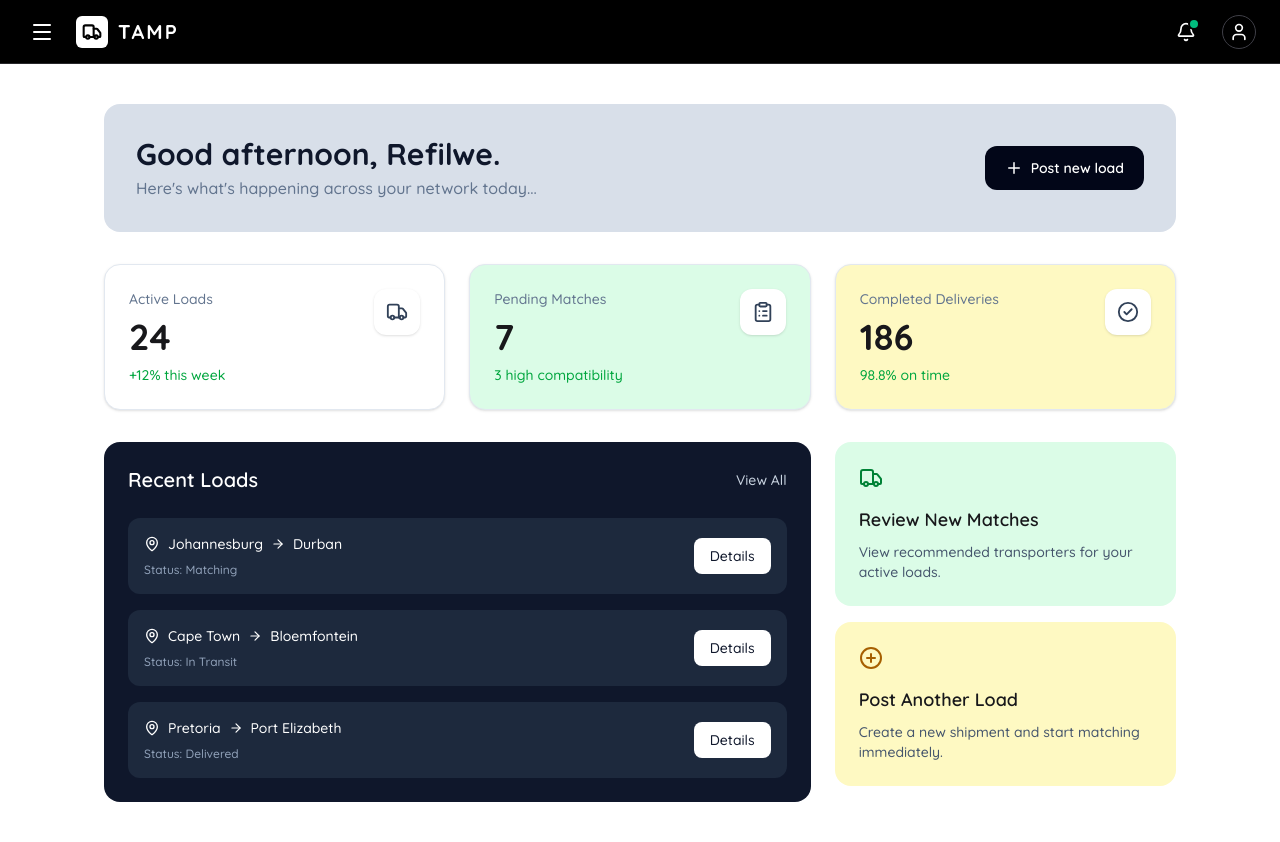
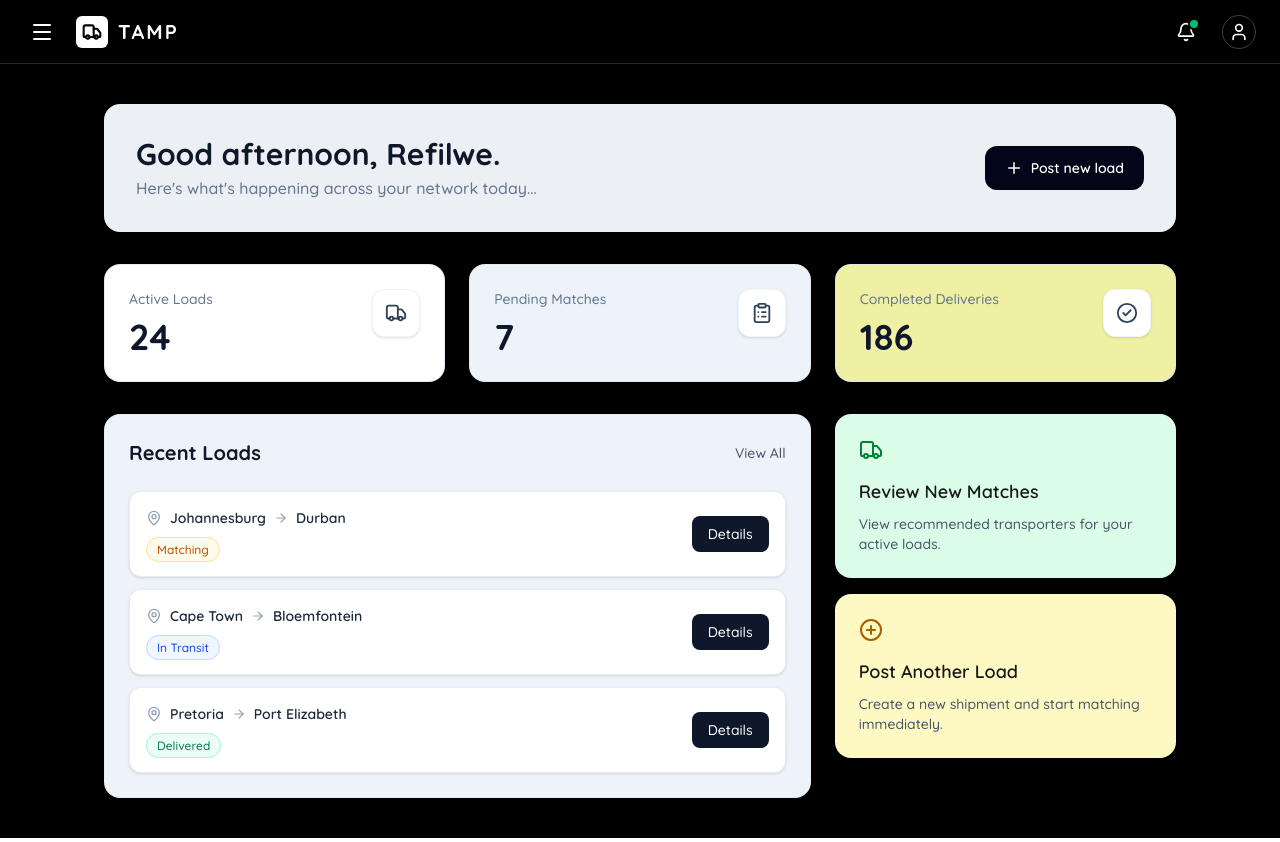
Before and after one commit to RefilweSothoane/tamp-mvp, a React (Vite) app: page /freight-owner/dashboard in a window 1280 px wide. Built offline with nearby package versions, Linux system fonts and the light colour scheme.

Commit message:
Enhance dashboard components with improved styling and functionality; add animated number feature to StatsCard, update Greeting and RecentLoads styles, and refine layout background color

```diff
--- a/src/components/dashboard/Greeting.jsx
+++ b/src/components/dashboard/Greeting.jsx
@@ -11,7 +11,7 @@ function Greeting({ name }) {
   }
 
   return (
-    <section className="flex flex-col gap-6 lg:flex-row lg:items-center lg:justify-between mb-8 bg-[#D8DFE9] p-6 lg:p-8 rounded-2xl">
+    <section className="flex flex-col gap-6 lg:flex-row lg:items-center lg:justify-between mb-8 bg-[#ECEFF3] p-6 lg:p-8 rounded-2xl">
       <div>
         <h1 className="text-3xl font-bold text-slate-900">
           {greeting}, {name}.
--- a/src/components/dashboard/RecentLoads.jsx
+++ b/src/components/dashboard/RecentLoads.jsx
@@ -21,44 +21,60 @@ const recentLoads = [
   },
 ];
 
+// Helper to style status badges cleanly
+const getStatusStyles = (status) => {
+  switch (status) {
+    case "Matching":
+      return "bg-amber-50 text-amber-700 border-amber-200";
+    case "In Transit":
+      return "bg-blue-50 text-blue-700 border-blue-200";
+    case "Delivered":
+      return "bg-emerald-50 text-emerald-700 border-emerald-200";
+    default:
+      return "bg-slate-100 text-slate-600 border-slate-200";
+  }
+};
+
 function RecentLoads() {
   return (
-    <div className="bg-slate-900 rounded-2xl p-6 text-white">
+    <div className="bg-[#EEF3F9] rounded-2xl p-6 border border-slate-200/60">
       <div className="flex justify-between items-center mb-6">
-        <h2 className="text-xl font-semibold">Recent Loads</h2>
+        <h2 className="text-xl font-bold text-slate-900">Recent Loads</h2>
 
-        <button className="text-sm text-slate-300 hover:text-white">
+        <button className="text-sm font-medium text-slate-600 hover:text-slate-900 transition">
           View All
         </button>
       </div>
 
-      <div className="space-y-4">
+      <div className="space-y-3">
         {recentLoads.map((load) => (
           <div
             key={load.id}
-            className="bg-slate-800 rounded-xl p-4 flex justify-between items-center"
+            className="bg-white rounded-xl p-4 flex justify-between items-center border border-slate-200/80 shadow-sm"
           >
             <div>
-              <div className="flex items-center gap-2 text-sm">
-                <MapPin size={16} />
+              <div className="flex items-center gap-2 text-sm font-semibold text-slate-800">
+                <MapPin size={16} className="text-slate-400" />
 
-                <span>
-                  {load.origin}
-                </span>
+                <span>{load.origin}</span>
 
-                <ArrowRight size={14} />
+                <ArrowRight size={14} className="text-slate-400" />
 
-                <span>
-                  {load.destination}
+                <span>{load.destination}</span>
+              </div>
+
+              <div className="mt-2">
+                <span
+                  className={`text-xs font-medium px-2.5 py-1 rounded-full border ${getStatusStyles(
+                    load.status
+                  )}`}
+                >
+                  {load.status}
                 </span>
               </div>
-
-              <p className="text-xs text-slate-400 mt-2">
-                Status: {load.status}
-              </p>
             </div>
 
-            <button className="text-sm bg-white text-slate-900 px-4 py-2 rounded-lg hover:bg-slate-200 transition">
+            <button className="text-sm bg-slate-900 text-white px-4 py-2 rounded-lg font-medium hover:bg-slate-800 transition">
               Details
             </button>
           </div>
--- a/src/components/dashboard/StatsCard.jsx
+++ b/src/components/dashboard/StatsCard.jsx
@@ -1,20 +1,56 @@
+import { useEffect, useState } from "react";
+import { CheckCircle2, TrendingUp } from "lucide-react";
+
+// Helper component to handle smooth count-up animation
+function AnimatedNumber({ value, duration = 1200 }) {
+  const [count, setCount] = useState(0);
+
+  useEffect(() => {
+    // If the value passed isn't a number (or string number), render it plain
+    const target = parseInt(value, 10);
+    if (isNaN(target)) {
+      setCount(value);
+      return;
+    }
+
+    let start = 0;
+    const increment = target / (duration / 16); // ~60fps frame rate
+    const timer = setInterval(() => {
+      start += increment;
+      if (start >= target) {
+        setCount(target);
+        clearInterval(timer);
+      } else {
+        setCount(Math.floor(start));
+      }
+    }, 16);
+
+    return () => clearInterval(timer);
+  }, [value, duration]);
+
+  return <span>{count}</span>;
+}
+
 function StatsCard({
   title,
   value,
-  subtitle,
   icon: Icon,
-  bgColor,
+  bgColor = "bg-[#EEF3F9]",
 }) {
   return (
-    <div className={`${bgColor} rounded-2xl p-6 shadow-sm border border-slate-200`}>
+    <div className={`${bgColor} rounded-2xl p-6 shadow-sm border border-slate-200/80`}>
       <div className="flex items-start justify-between">
         <div>
-          <p className="text-sm text-slate-500">{title}</p>
-          <h2 className="text-4xl font-bold mt-2">{value}</h2>
-          <p className="text-sm text-green-600 mt-2">{subtitle}</p>
+          <p className="text-sm font-medium text-slate-500">{title}</p>
+
+          {/* Animated Big Value */}
+          <h2 className="text-4xl font-bold mt-2 text-slate-900">
+            <AnimatedNumber value={value} />
+          </h2>
         </div>
 
-        <div className="p-3 rounded-xl bg-white shadow">
+        {/* Top Right Main Icon Block */}
+        <div className="p-3 rounded-xl bg-white shadow-sm border border-slate-100">
           <Icon size={22} className="text-slate-700" />
         </div>
       </div>
--- a/src/components/layout/Layout.jsx
+++ b/src/components/layout/Layout.jsx
@@ -6,7 +6,7 @@ export default function Layout({ children }) {
   const [isSidebarOpen, setIsSidebarOpen] = useState(false);
 
   return (
-    <div className="min-h-screen bg-white text-[#18181b] flex flex-col font-['Quicksand',_sans-serif]">
+    <div className="min-h-screen bg-black text-[#18181b] flex flex-col font-['Quicksand',_sans-serif]">
       {/* Global Google Font Import Injection */}
       <style>{`
         @import url('https://fonts.googleapis.com/css2?family=Quicksand:wght@500;600;700;800&display=swap');
--- a/src/data/dashboardStats.js
+++ b/src/data/dashboardStats.js
@@ -4,22 +4,21 @@ export const dashboardStats = [
   {
     title: "Active Loads",
     value: 24,
-    subtitle: "+12% this week",
+
     icon: Truck,
     bgColor: "bg-white",
   },
   {
     title: "Pending Matches",
     value: 7,
-    subtitle: "3 high compatibility",
     icon: ClipboardList,
-    bgColor: "bg-green-100",
+    bgColor: "bg-[#EEF3F9]",
   },
   {
     title: "Completed Deliveries",
     value: 186,
-    subtitle: "98.8% on time",
+
     icon: CircleCheck,
-    bgColor: "bg-yellow-100",
+    bgColor: "bg-[#EFF0A3]",
   },
 ];
```
